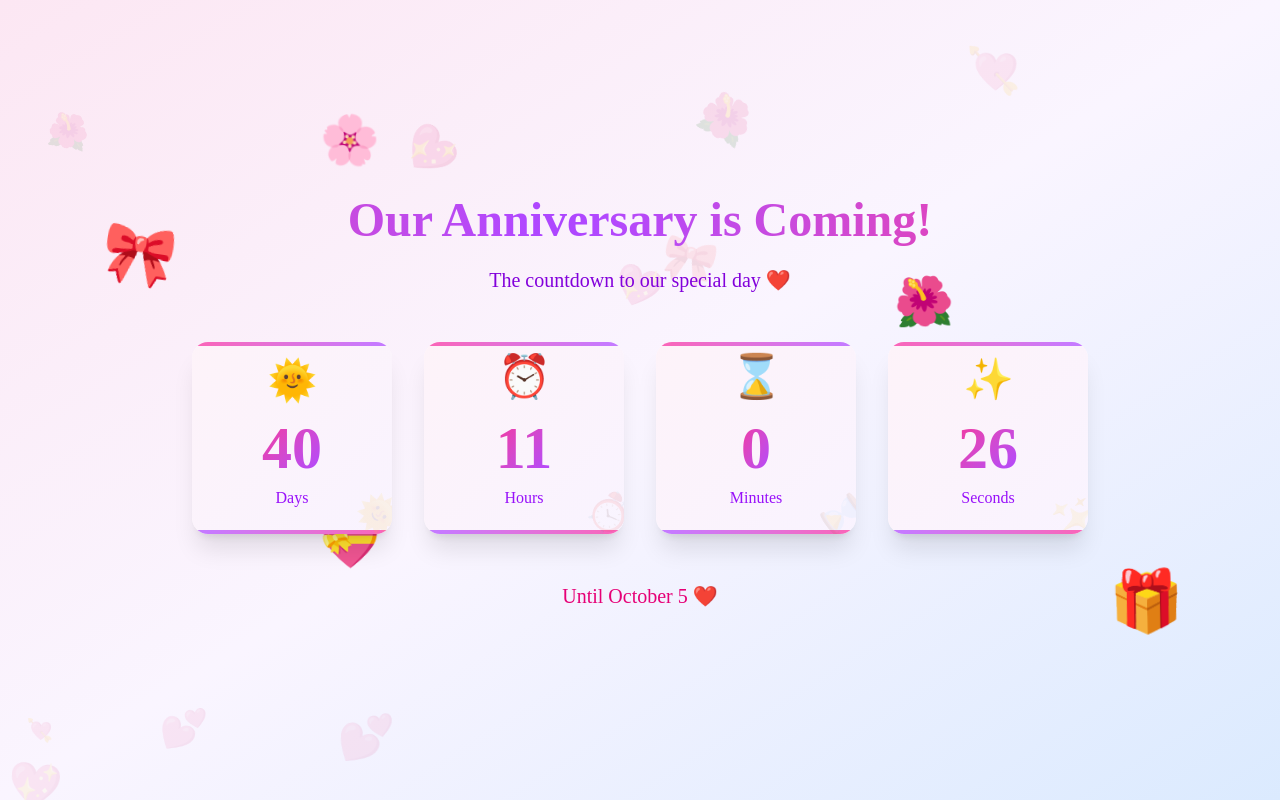
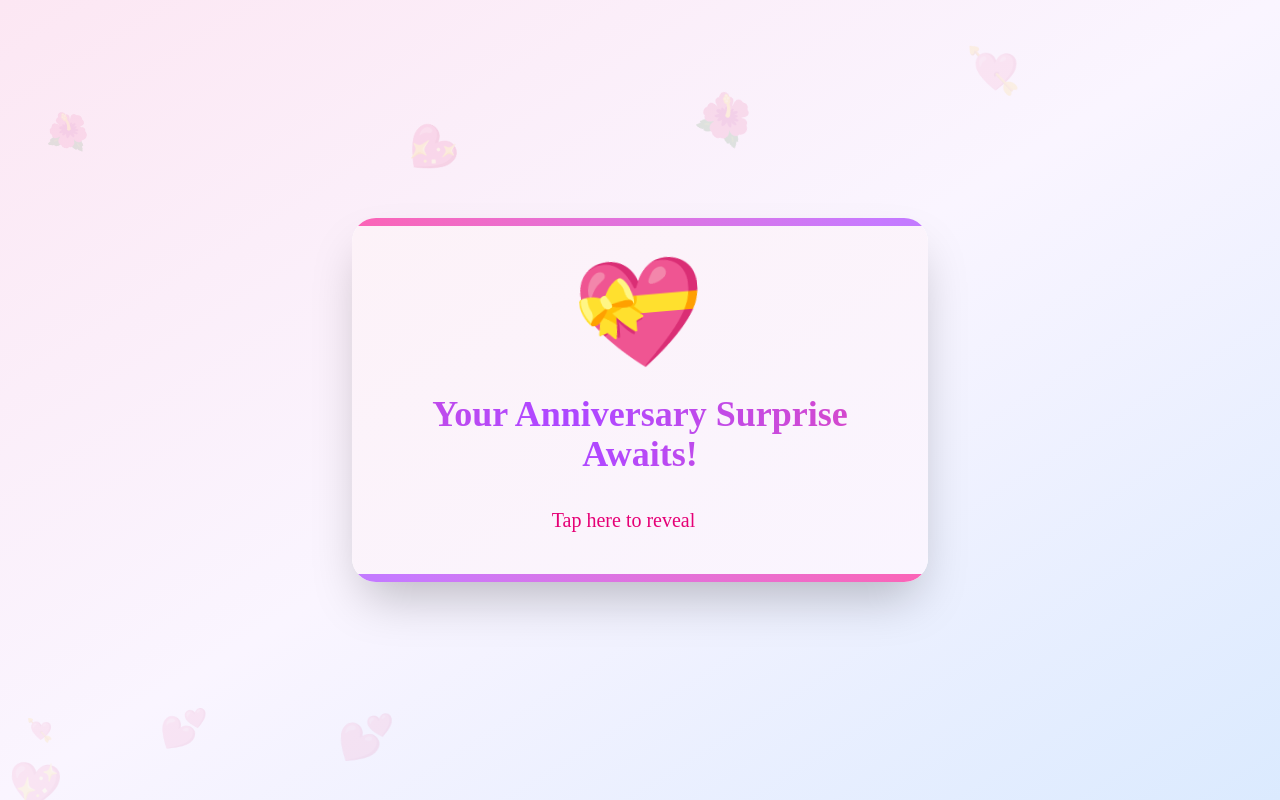
Before and after one commit to Mohamedaufin/anniversary-site, a Next.js app: page / in a window 1280 px wide. Built offline with nearby package versions, Linux system fonts and the light colour scheme; a web font is replaced by a local one.

Commit message:
updated date

```diff
--- a/src/app/page.jsx
+++ b/src/app/page.jsx
@@ -12,7 +12,7 @@ import FloatingElements from "@/components/FloatingElements"
 import TapToReveal from "@/components/TapToReveal"
 
 // Change this to your anniversary date
-const ANNIVERSARY_DATE = "2025-10-05T00:00:00"
+const ANNIVERSARY_DATE = "2025-08-23T00:00:00"
 // Change this to the date you got together
 const TOGETHER_DATE = "2023-05-25T00:00:00"
 
```
